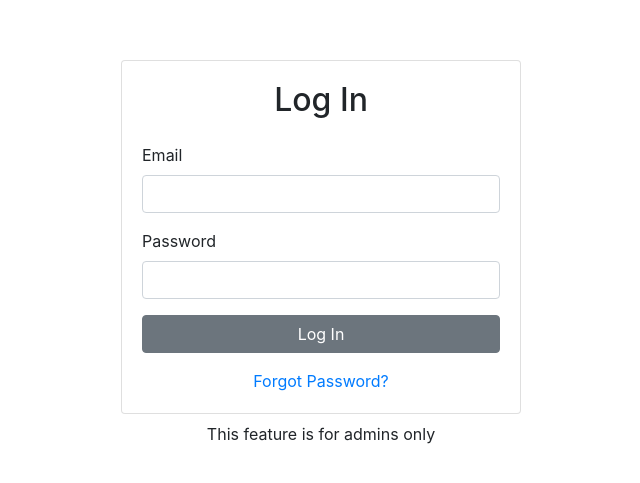
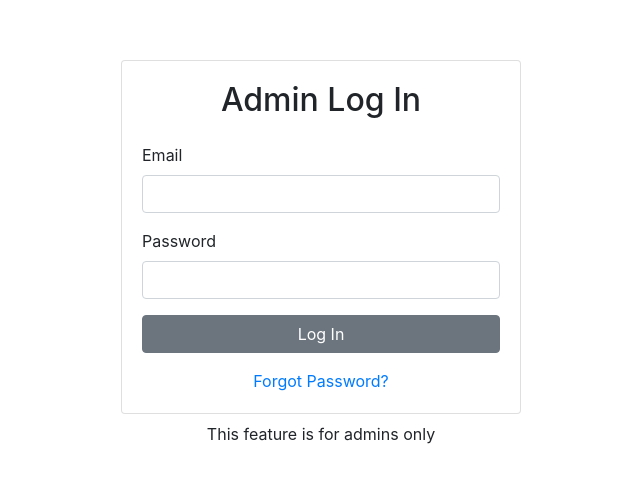
Before and after one commit to blong87/Microbial_Coders, a React (Create React App) app: page /login in a window 1280 px wide. Shown: the part 147-630 px from the top of the page, without its empty margins (319-959 px from the left). Built offline with nearby package versions, Linux system fonts and the light colour scheme; no server answers.

Commit message:
Update Login.js

```diff
--- a/src/Components/Login.js
+++ b/src/Components/Login.js
@@ -6,6 +6,7 @@
 
 
 export default function Login() {
+
   const emailRef = useRef()
   const passwordRef = useRef()
   const { login } = useAuth()
@@ -36,7 +37,7 @@
         <div className="w-100" style={{ maxWidth: "400px" }}>
       <Card>
         <Card.Body>
-          <h2 className="text-center mb-4">Log In</h2>
+          <h2 className="text-center mb-4">Admin Log In</h2>
           {error && <Alert variant="danger">{error}</Alert>}
           <Form onSubmit={handleSubmit}>
             <Form.Group id="email">
```
